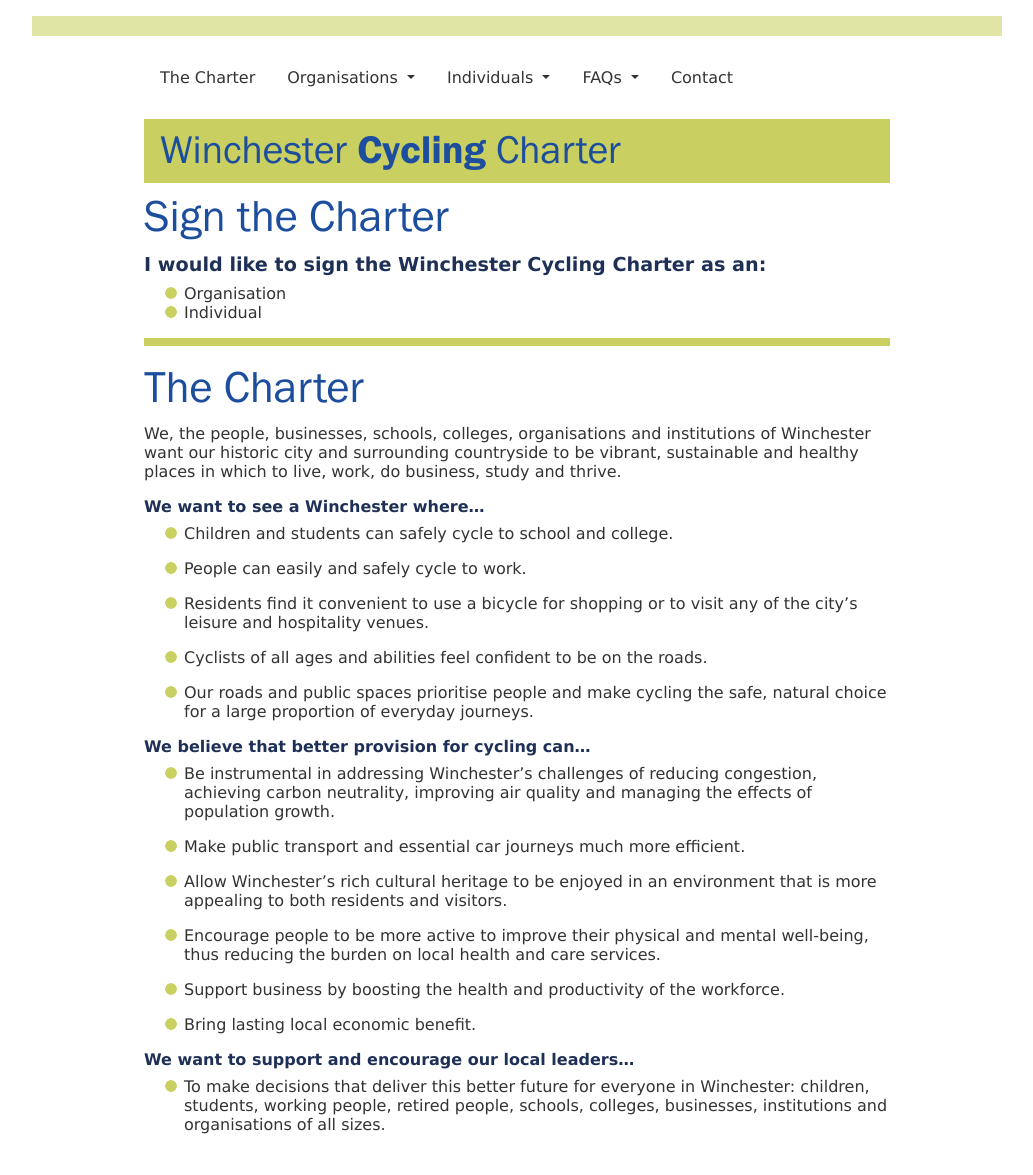
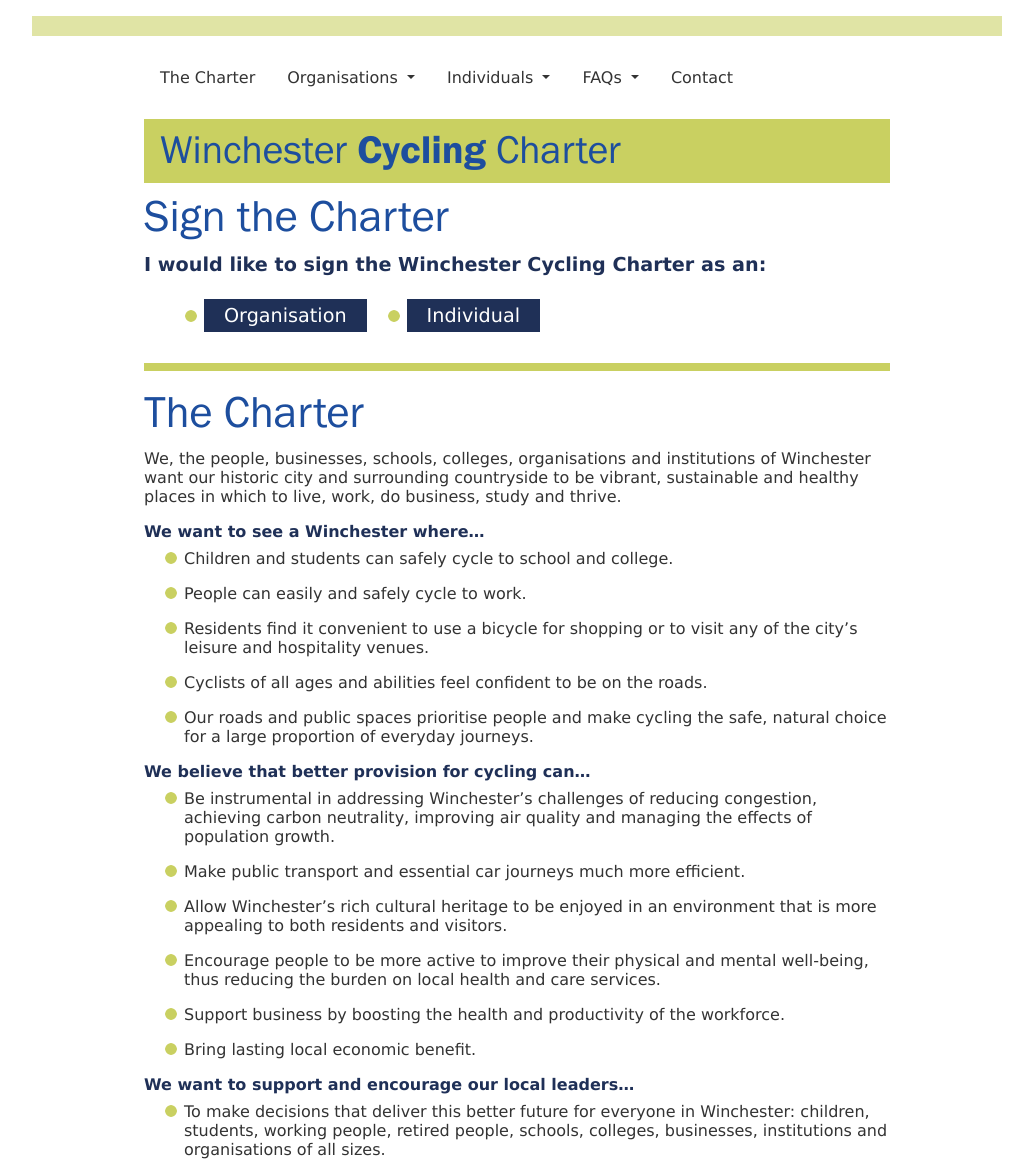
Before and after one commit to winchestercyclingcharter/winchestercyclingcharter.github.io, a Jekyll site: the page built from charter.md, in a window 1280 px wide. Shown: the whole page, without its empty margins (123-1156 px from the left). Built offline with Jekyll 4.4.1, drawn with Linux system fonts in a browser that asks for light colours; nearby versions of some CDN libraries; before the commit the page ends 1150 px from its top, so only the background shows below that.

Commit message:
progress

```diff
--- a/_config.yml
+++ b/_config.yml
@@ -35,6 +35,8 @@ github_username:  winchestercyclingcharter
 theme: minima
 plugins:
   - jekyll-feed
+gems:
+  - jekyll-redirect-from
 sass:
   sass_dir: assets/css
   style: compressed
--- a/assets/css/main.scss
+++ b/assets/css/main.scss
@@ -91,3 +91,17 @@ div#narrowed-2>hr {
 ul {
   list-style-image: url('/assets/images/bullet.png');
 }
+ul.OptionList {
+  overflow: hidden;
+}
+ul.OptionList li {
+  margin: 20px 20px;
+  float: left;
+}
+ul.OptionList li a {
+  color: white;
+  background-color: $lower-heading-color;
+  padding: 5px 20px;
+  font-size: larger;
+  text-align: center;
+}
--- a/charter.md
+++ b/charter.md
@@ -4,12 +4,16 @@
 
 layout: default
 title: Sign the Charter
+permalink: /charter
+redirect_from: "/"
 ---
 
 ### I would like to sign the Winchester Cycling Charter as an:
 
-- Organisation
-- Individual
+<ul class="OptionList">
+<li><a href="/organisations/form">Organisation</a></li>
+<li><a href="/individuals/form">Individual</a></li>
+</ul>
 
 - - - -
 
```
